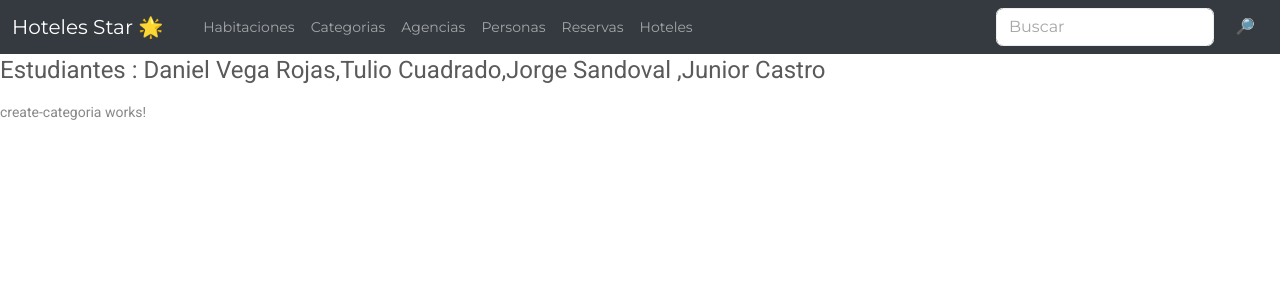
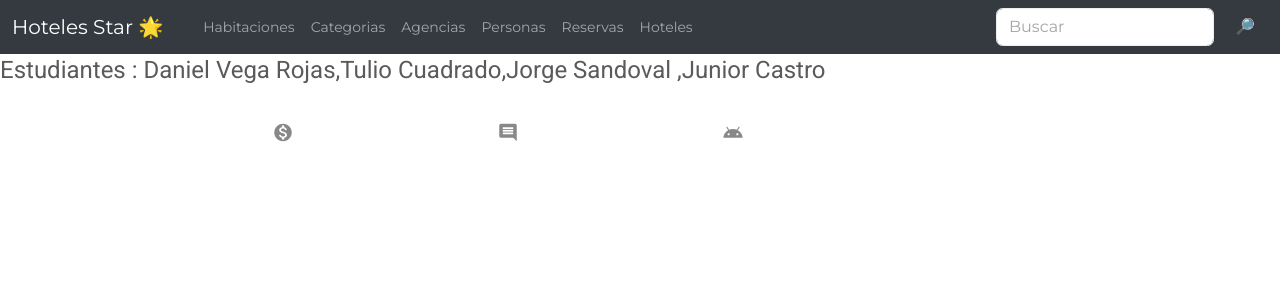
Before and after one commit to Daniel-Vega-Rojas/Actividad_06_A1, an Angular app in the folder apphoteles/: page /crearcategorias in a window 1280 px wide. Shown: the top 300 px of the page. Built offline with nearby package versions, Linux system fonts and the light colour scheme.

Commit message:
Daniel vega Rojas commit Categorias

```diff
--- a/apphoteles/src/app/components/categoria/create-categoria/create-categoria.component.css
+++ b/apphoteles/src/app/components/categoria/create-categoria/create-categoria.component.css
@@ -0,0 +1,11 @@
+table {
+    width: 100%;
+  }
+
+
+
+
+
+form {
+       width:  100%;
+  }
--- a/apphoteles/src/app/components/categoria/create-categoria/create-categoria.component.html
+++ b/apphoteles/src/app/components/categoria/create-categoria/create-categoria.component.html
@@ -1 +1,40 @@
-<p>create-categoria works!</p>
+<div class= "container">
+
+ <form [formGroup] = "formulario" novalidate (ngSubmit)="onSubmit()">
+    <div>
+
+    <mat-form-field appearance="outline">
+    <mat-label>IVA </mat-label>
+    <input matInput placeholder="Ingrese el iva" formControlName="iva">
+    <mat-icon matSuffix>monetization_on </mat-icon>
+    <mat-hint>Hint</mat-hint>
+  </mat-form-field>
+
+  <mat-form-field appearance="outline">
+    <mat-label>IVA </mat-label>
+    <input matInput placeholder="Ingrese la descripcion" formControlName="descripcion">
+    <mat-icon matSuffix>comment </mat-icon>
+    <mat-hint>Hint</mat-hint>
+  </mat-form-field>
+
+  <mat-form-field appearance="outline">
+    <mat-label>status </mat-label>
+    <input matInput placeholder="Estado De La Habitacion" formControlName="status">
+    <mat-icon matSuffix>android</mat-icon>
+    <mat-hint>Hint</mat-hint>
+  </mat-form-field>
+
+    </div>
+
+    <div>
+
+    <button mat-fab disabled type="submit" [disabled]="formulario.invalid">
+          <mat-icon>Send</mat-icon>
+    </button>
+
+
+    </div>
+ </form>
+
+
+</div>
--- a/apphoteles/src/app/components/categoria/create-categoria/create-categoria.component.ts
+++ b/apphoteles/src/app/components/categoria/create-categoria/create-categoria.component.ts
@@ -1,4 +1,10 @@
 import { Component, OnInit } from '@angular/core';
+import { CategoriaService } from 'src/app/services/categoria.service';
+import { CategoriaI } from 'src/app/models/CategoriaI';
+import { FormBuilder, FormGroup, Validators } from '@angular/forms';
+import { MatSnackBar } from '@angular/material/snack-bar';
+import { Router } from '@angular/router';
+
 
 @Component({
   selector: 'app-create-categoria',
@@ -7,9 +13,46 @@ import { Component, OnInit } from '@angular/core';
 })
 export class CreateCategoriaComponent implements OnInit {
 
-  constructor() { }
+  public formulario: FormGroup = this.formBuilder.group({
+
+    iva:                  ['', Validators.required],
+    descripcion:         ['', Validators.required],
+    status:               ['', Validators.required]
+  })
+
+  constructor(
+
+    private formBuilder: FormBuilder,
+    private categoriaService: CategoriaService,
+    private snackBar: MatSnackBar,
+    private roter: Router
+  ) { }
 
   ngOnInit(): void {
+
+
+  }
+
+  onSubmit(): void {
+
+    const formValue: CategoriaI = this.formulario.value;
+    this.categoriaService.createCategoria(formValue).subscribe(
+      () => {
+        this.snackBar.open(
+          'Categoria Creada Con Exito ;)', 'OK', {
+            duration: 5000,
+          }
+        );
+        this.roter.navigateByUrl('/categorias');
+      },
+      err => {
+        this.snackBar.open(
+          'Tipo de Ctaegoria no fue creado correctamente *f* ','ERROR', {
+            duration: 5000,
+          }
+        )
+      }
+    )
   }
 
 }
--- a/apphoteles/src/app/components/categoria/show-categoria/show-categoria.component.css
+++ b/apphoteles/src/app/components/categoria/show-categoria/show-categoria.component.css
@@ -1,3 +1,3 @@
 table {
-    width: 100%;
-  }
+  width: 100%;
+}
--- a/apphoteles/src/app/components/categoria/show-categoria/show-categoria.component.html
+++ b/apphoteles/src/app/components/categoria/show-categoria/show-categoria.component.html
@@ -1,5 +1,20 @@
-<table mat-table [dataSource]="categoria" class="mat-elevation-z8">
+<div class="container">
 
+    <div>
+       <button mat-mini-fab color="primary" aria-label="Example icon button with a plus one icon">
+          <a routerLink="/crearcategorias">
+           <mat-icon>local_hospital</mat-icon>
+          </a>
+       </button>
+
+    </div>
+
+    <div>
+
+   <table mat-table [dataSource]="categoria" class="mat-elevation-z8">
+
+  <!--- Note that these columns can be defined in any order.
+        The actual rendered columns are set as a property on the row definition" -->
 
   <!-- Position Column -->
   <ng-container matColumnDef="position">
@@ -24,7 +39,7 @@
   </ng-container>
 
   <ng-container matColumnDef="status">
-    <th mat-header-cell *matHeaderCellDef> Estado </th>
+    <th mat-header-cell *matHeaderCellDef> Estados </th>
     <td mat-cell *matCellDef="let element"> {{element.status}} </td>
   </ng-container>
 
@@ -32,3 +47,8 @@
   <tr mat-header-row *matHeaderRowDef="displayedColumns"></tr>
   <tr mat-row *matRowDef="let row; columns: displayedColumns;"></tr>
 </table>
+
+
+ </div>
+
+</div>
--- a/apphoteles/src/app/components/habitacion/create-habitacion/create-habitacion.component.ts
+++ b/apphoteles/src/app/components/habitacion/create-habitacion/create-habitacion.component.ts
@@ -1,7 +1,7 @@
 import { Component, OnInit } from '@angular/core';
 import { HabitacionService } from 'src/app/services/habitacion.service';
 import { HabitacionI } from 'src/app/models/HabitacionI';
-import { Form, FormBuilder, FormGroup, Validators } from '@angular/forms';
+import { FormBuilder, FormGroup, Validators } from '@angular/forms';
 import { MatSnackBar } from '@angular/material/snack-bar';
 import { Router } from '@angular/router';
 
--- a/apphoteles/src/app/services/categoria.service.ts
+++ b/apphoteles/src/app/services/categoria.service.ts
@@ -1,10 +1,12 @@
 import { Injectable } from '@angular/core';
 
-import { HttpClient} from '@angular/common/http';
+import { HttpClient} from '@angular/common/http'
 
 import { Observable } from 'rxjs';
 
-import { CategoriaI } from '../models/CategoriaI';
+import {CategoriaI} from '../models/CategoriaI'
+
+
 
 @Injectable({
   providedIn: 'root'
@@ -12,7 +14,7 @@ import { CategoriaI } from '../models/CategoriaI';
 export class CategoriaService {
 
   api_url = 'http://localhost:4000';
-  base_path = `${this.api_url}/categorias`
+  base_path = `${this.api_url}/categorias`;
 
 
 
@@ -27,4 +29,9 @@ export class CategoriaService {
     return this.http.get<CategoriaI[]>(this.base_path)
 
   }
+
+  createCategoria(data: CategoriaI): Observable<CategoriaI>{
+
+    return this.http.post<CategoriaI>(this.base_path, data)
+  }
 }
```
